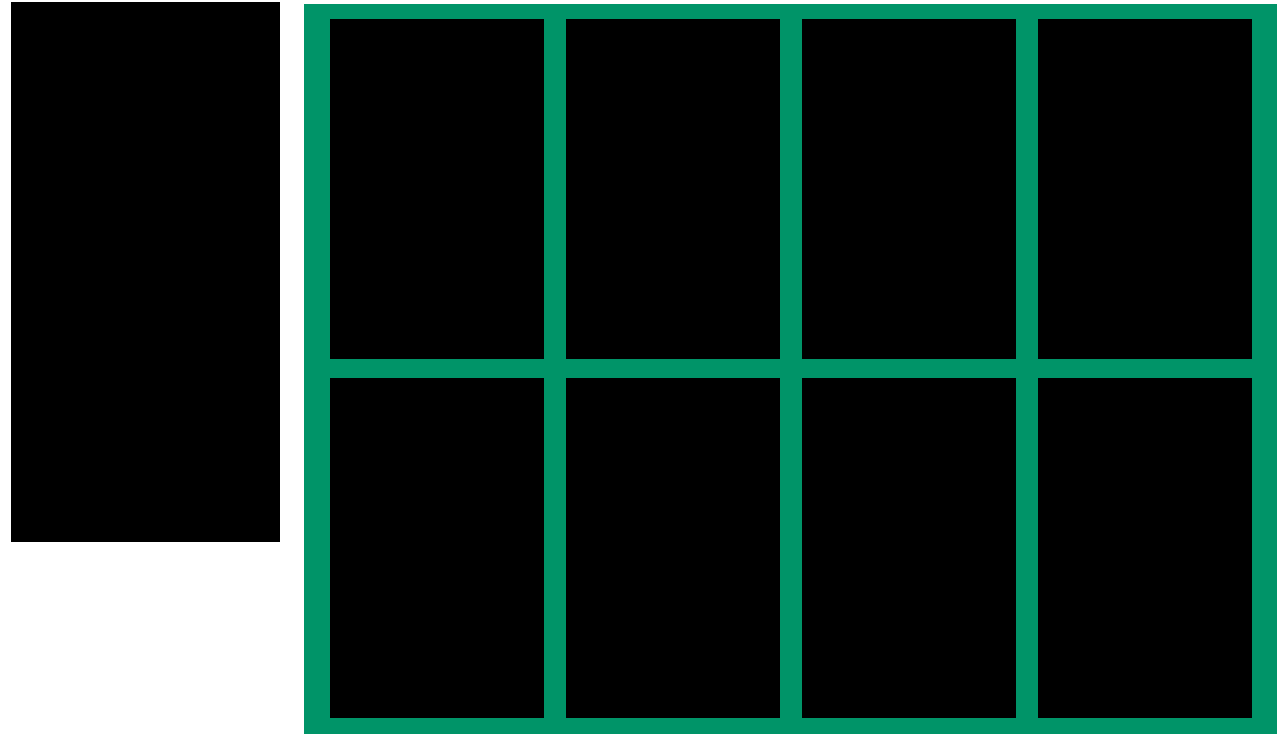
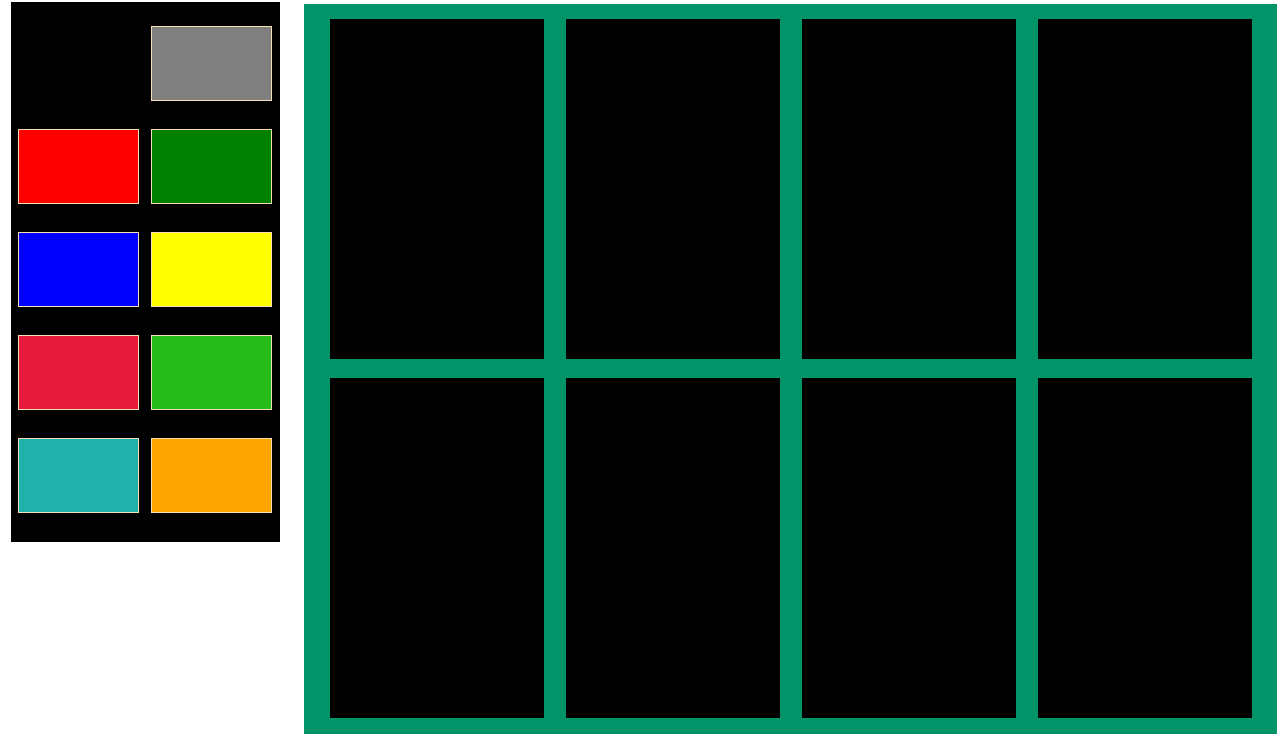
Before and after one commit to AlbertoCancela/CaloriesAndFood, a plain HTML site: page Web/CpA_Platillos.html in a window 1280 px wide. Shown: the part 116-850 px from the top of the page. Drawn offline with Linux system fonts and the light colour scheme; files whose address does not match are found by name.

Commit message:
DiseñospáginaC&A-efectosHoverBtns

```diff
--- a/Web/CpA_Platillos.css
+++ b/Web/CpA_Platillos.css
@@ -1,4 +1,5 @@
 * { margin:0; padding:0; box-sizing:border-box; }
+/*Casillas de selección*/
 .tipoAlimento{
     position: fixed;
     left: 1px;
@@ -9,6 +10,57 @@
     margin: 54px 0px 0px 10px;
     text-align: center;
 }
+.tipoAlimento li {
+    padding: 20px;
+    display: inline-block;
+    background-color: purple;
+    border-style: solid;
+    width: 45%;
+    height: 75px;
+    border-width: 0.5px;
+    border-style: solid;
+    border-color: wheat;
+    margin: 24px 4px 0px 4px;
+}
+.tipoAlimento li:hover{
+    outline: floralwhite;
+    outline-width: medium;
+    outline-style: groove;
+    transition: all 0.1s;
+}
+#selectTA1{
+    background-color: black;
+    border-color: black;
+}
+#selectTA2{
+    background-color: gray;
+}
+#selectTA3{
+    background-color: red;
+}
+#selectTA4{
+    background-color:green;
+}
+#selectTA5{
+    background-color: blue;
+}
+#selectTA6{
+    background-color: yellow;
+}
+#selectTA7{
+    background-color: rgb(230, 26, 60);
+}
+#selectTA8{
+    background-color: rgb(37, 187, 24);
+}
+#selectTA9{
+    background-color: lightseagreen;
+}
+#selectTA10{
+    background-color: orange;
+}
+/*Fin de casillas de selección*/
+/*PLatillos*/
 .platillos{
     width: 76%;
     display: inline-block;
@@ -25,9 +77,11 @@
 }
 .platillos :hover{
     outline-color: white;
-    outline-width: 1px;
+    outline-width: 4px;
     outline-style: auto;
+    transition: all 1s;
 }
+
 #platillo1{
     margin-left: 25.5px;
 }
--- a/Web/CpA_Platillos.html
+++ b/Web/CpA_Platillos.html
@@ -26,7 +26,19 @@
     <!-------------------------------------Fin-navBar----------------------------------------------->
     <!-------------------------------------cuerpoPLatillos---------------------------------------------->
     <div class="tipoAlimento">
+    <ul>
+        <li id="selectTA1"></li>
+        <li id="selectTA2"></li>
+        <li id="selectTA3"></li>
+        <li id="selectTA4"></li>
+        <li id="selectTA5"></li>
+        <li id="selectTA6"></li>
+        <li id="selectTA7"></li>
+        <li id="selectTA8"></li>
+        <li id="selectTA9"></li>
+        <li id="selectTA10"></li>
 
+    </ul>
     </div>
     <div class="platillos">
         <div class="platillosInside" id="platillo1">
--- a/Web/navBar.css
+++ b/Web/navBar.css
@@ -47,9 +47,9 @@ img{
     border-style: solid;
     border-width: 1px;
     border-color: wheat;
+    border-radius: 4px;
+}
 
-
-}
 .barraNavegacion li{
     display: inline-block;
     text-align: center;
@@ -60,4 +60,5 @@ img{
     border-style: solid;
     border-width: 1px;
     border-color: yellow;
+    transition: all 0.4s;
 }
```
Also changed, not shown: Web/cuerpoFront.css (+11 -0 lines).
